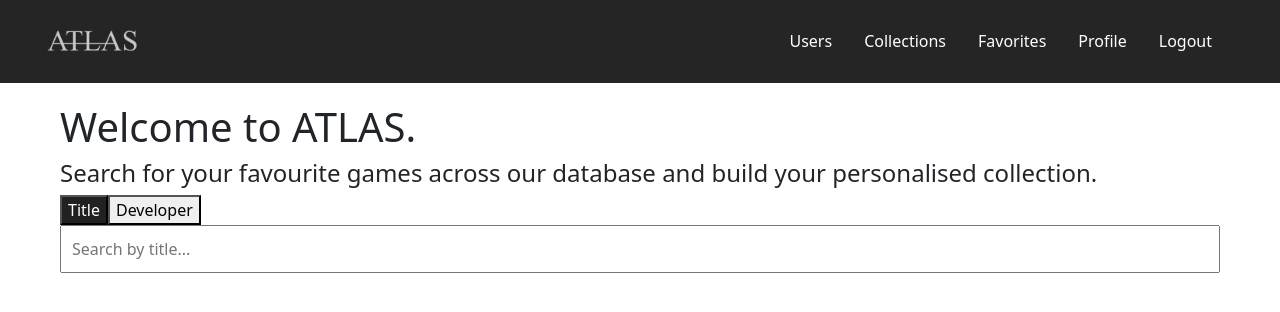
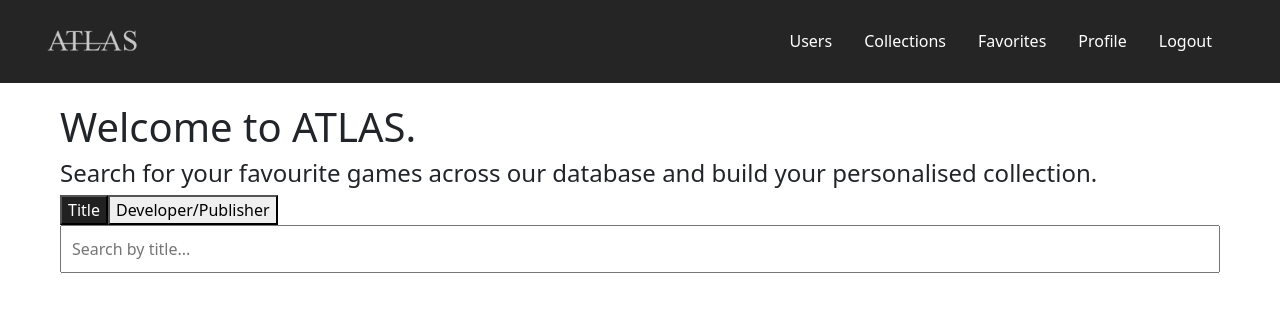
Before and after one commit to ajscatman/ATLAS, a React (Create React App) app in the folder atlas/frontend/: page /home in a window 1280 px wide. Shown: the top 312 px of the page. Built offline with nearby package versions, Linux system fonts and the light colour scheme; sample sign-in values are in the browser's storage.

Commit message:
atlas project v0.91
limit increases [50 > 200], developer/publisher distinction
(extremely large develeopers/publishers (i.e. Nintendo, Electronic Arts) may return error/time out in developer query likely due to extremely large request catalogue; limitation due to local constraints.)

```diff
--- a/atlas/frontend/src/HomePage.js
+++ b/atlas/frontend/src/HomePage.js
@@ -42,7 +42,7 @@ const HomePage = () => {
       <h4 className="animated-element">Search for your favourite games across our database and build your personalised collection.</h4>
       <div className="search-type-buttons animated-element">
         <button onClick={() => setSearchType('title')} className={searchType === 'title' ? 'active' : ''}>Title</button>
-        <button onClick={() => setSearchType('developer')} className={searchType === 'developer' ? 'active' : ''}>Developer</button>
+        <button onClick={() => setSearchType('developer')} className={searchType === 'developer' ? 'active' : ''}>Developer/Publisher</button>
       </div>
       <div className="search-container animated-element">
         <div className="search-bar">
```
Also changed, not shown: 2 other files (tests, documents, lock files or other folders).
